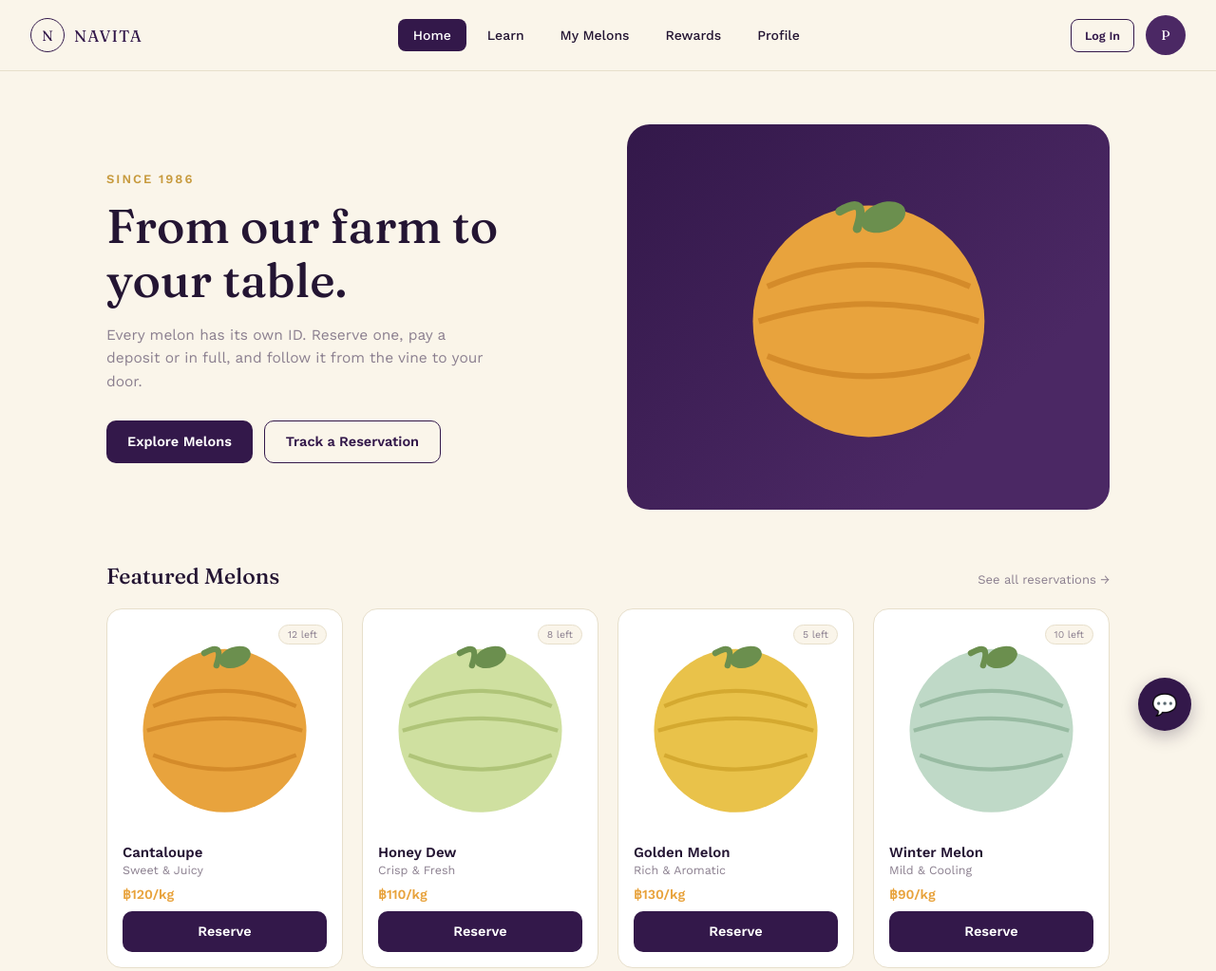
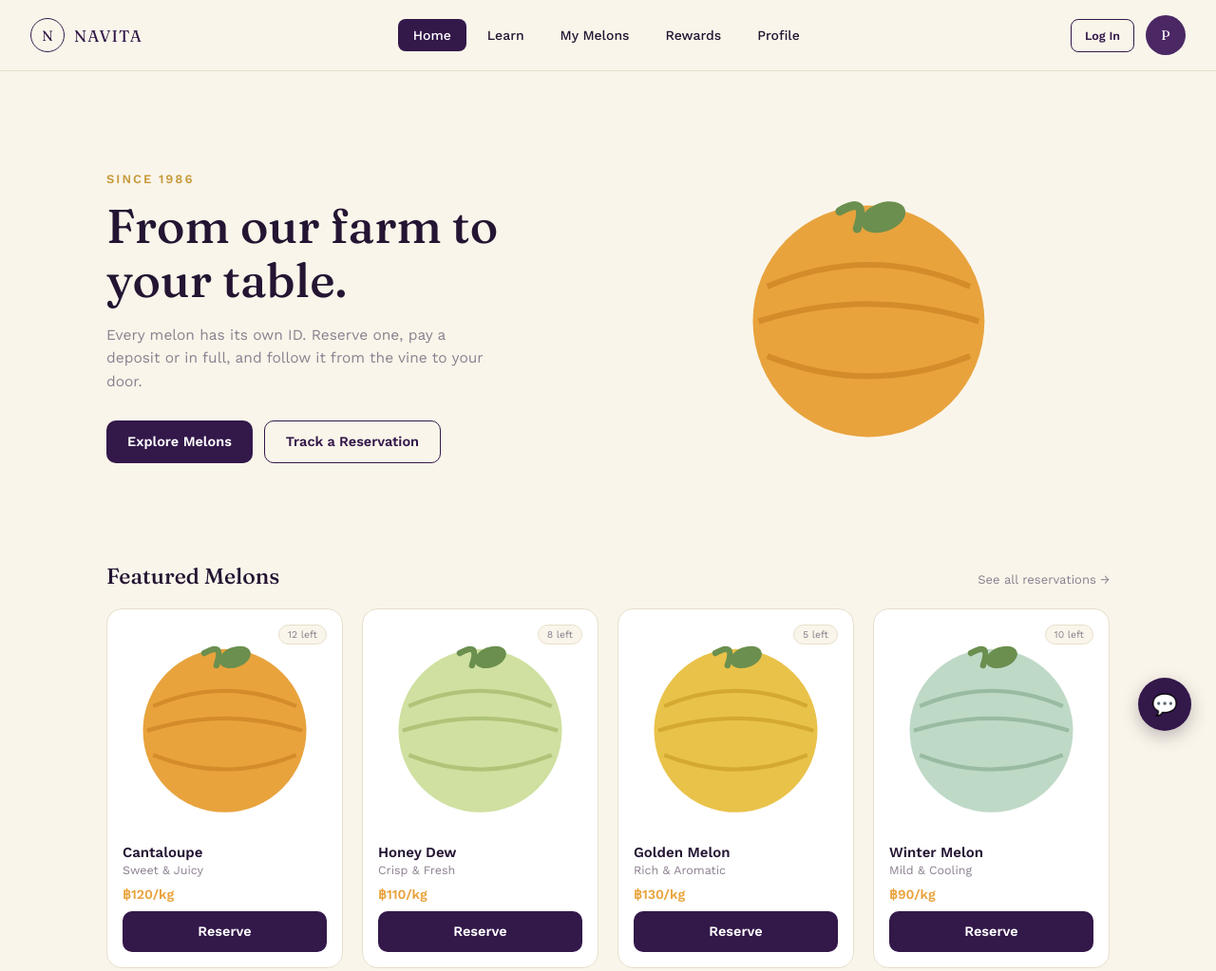
Before and after one commit to Derdt/Navita_Simurate, a plain HTML site: page navita-web.html in a window 1280 px wide. Shown: the top 1023 px of the page at 95% size. Drawn offline with nearby package versions, Linux system fonts and the light colour scheme.

Commit message:
second commit

```diff
--- a/style.css
+++ b/style.css
@@ -63,7 +63,7 @@
   .hero h1{font-size:clamp(32px,4vw,50px); font-weight:500; line-height:1.15; margin-bottom:16px; max-width:480px;}
   .hero p{color:var(--muted); font-size:15.5px; max-width:400px; margin-bottom:28px; line-height:1.6;}
   .hero-actions{display:flex; gap:12px;}
-  .hero-visual{background:linear-gradient(135deg, var(--purple-deep), var(--purple) 75%);
+  .hero-visual{background-image:var(--cream);
     border-radius:24px; aspect-ratio:1/0.8; display:flex; align-items:center; justify-content:center; overflow:hidden;}
   .hero-visual .glow{width:60%;}
   @media (max-width:860px){ .hero{grid-template-columns:1fr; padding:32px 0 30px;} .hero-visual{order:-1; aspect-ratio:16/10;} }
```
Also changed, not shown: 01-melon-13_11zon-scaled-1.jpeg (added).
